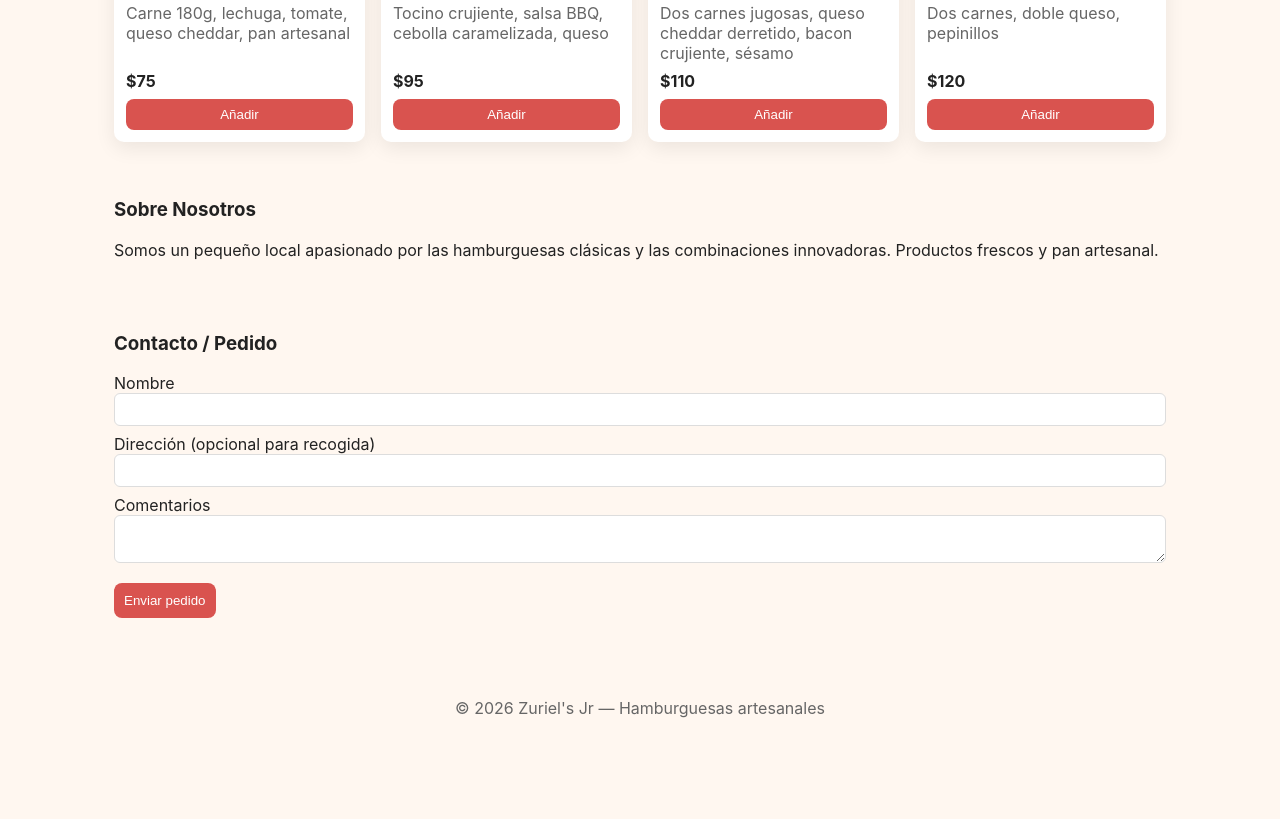
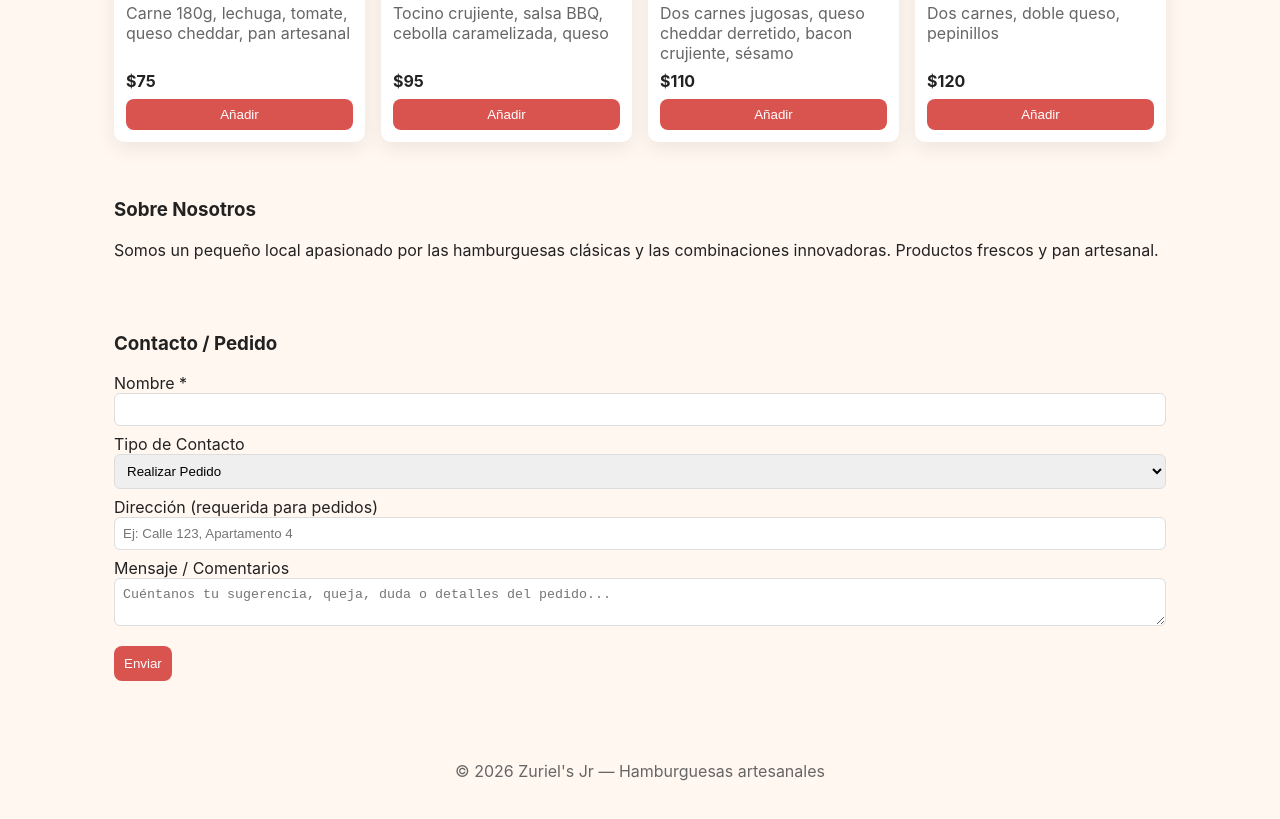
Before and after one commit to anasarady3-beep/Mi-pagina, a plain HTML site: page index.html in a window 1280 px wide. Shown: the part 1190-2009 px from the top of the page. Before the commit the page ends 1964 px from the top, so only its background shows below. Drawn offline with Linux system fonts and the light colour scheme.

Commit message:
Mejorar formulario de contacto y cambiar flujo de pago

```diff
--- a/index.html
+++ b/index.html
@@ -73,16 +73,28 @@
       <section id="contact" class="container contact">
         <h3>Contacto / Pedido</h3>
         <form id="order-form">
-          <label>Nombre
+          <label>Nombre *
             <input type="text" id="customer-name" required />
           </label>
-          <label>Dirección (opcional para recogida)
-            <input type="text" id="customer-address" />
+
+          <label>Tipo de Contacto
+            <select id="contact-type">
+              <option value="order">Realizar Pedido</option>
+              <option value="suggestion">Sugerencia</option>
+              <option value="complaint">Queja</option>
+              <option value="doubt">Duda o Pregunta</option>
+            </select>
           </label>
-          <label>Comentarios
-            <textarea id="customer-notes"></textarea>
+
+          <label>Dirección (requerida para pedidos)
+            <input type="text" id="customer-address" placeholder="Ej: Calle 123, Apartamento 4" />
           </label>
-          <button type="submit">Enviar pedido</button>
+
+          <label>Mensaje / Comentarios
+            <textarea id="customer-notes" placeholder="Cuéntanos tu sugerencia, queja, duda o detalles del pedido..."></textarea>
+          </label>
+
+          <button type="submit">Enviar</button>
         </form>
       </section>
     </main>
--- a/script.js
+++ b/script.js
@@ -68,14 +68,28 @@ cartClose.addEventListener('click',()=>cartEl.setAttribute('aria-hidden','true')
 
 checkoutBtn.addEventListener('click',()=>{
   if(cart.length===0){alert('Tu carrito está vacío. Añade productos antes de pagar.');return}
-  const name = document.getElementById('customer-name').value || 'Cliente';
+  const address = document.getElementById('customer-address').value;
+  if(!address.trim()){alert('Por favor, ingresa tu dirección de entrega antes de pagar.');return}
   document.getElementById('payment-modal').setAttribute('aria-hidden', 'false');
 });
 
 document.getElementById('order-form').addEventListener('submit',e=>{
   e.preventDefault();
-  if(cart.length===0){alert('Agrega al menos una hamburguesa al carrito antes de enviar el pedido.');return}
-  checkoutBtn.click();
+  const contactType = document.getElementById('contact-type').value;
+  const name = document.getElementById('customer-name').value;
+  const address = document.getElementById('customer-address').value;
+
+  // Si es pedido, validar carrito y dirección
+  if(contactType === 'order'){
+    if(cart.length===0){alert('Agrega al menos una hamburguesa al carrito antes de enviar el pedido.');return}
+    if(!address.trim()){alert('Por favor, ingresa tu dirección de entrega.');return}
+    checkoutBtn.click();
+  } else {
+    // Para sugerencias, quejas y dudas
+    if(!name.trim()){alert('Por favor, ingresa tu nombre.');return}
+    alert(`¡Gracias por tu ${contactType === 'suggestion' ? 'sugerencia' : contactType === 'complaint' ? 'comentario' : 'pregunta'}!\n\nNos pondremos en contacto pronto.`);
+    document.getElementById('order-form').reset();
+  }
 });
 
 // Modal de Pago
--- a/styles.css
+++ b/styles.css
@@ -43,7 +43,7 @@ body{font-family:Inter,Segoe UI,Roboto,Arial,sans-serif;margin:0;background:var(
 .checkout{width:100%;margin-top:12px;background:#2b8a3e;color:#fff;padding:10px;border-radius:8px;border:none;cursor:pointer}
 .site-footer{padding:16px 0;text-align:center;color:var(--muted)}
 form label{display:block;margin-bottom:8px}
-form input,form textarea{width:100%;padding:8px;border-radius:6px;border:1px solid #ddd}
+form input,form textarea,form select{width:100%;padding:8px;border-radius:6px;border:1px solid #ddd}
 form button{background:var(--accent);color:#fff;padding:10px;border-radius:8px;border:none;margin-top:8px}
 .promotions-section{background:linear-gradient(90deg,rgba(217,83,79,0.1),rgba(217,83,79,0.05));padding:32px 0}
 .promotions h3{margin-top:0;text-align:center;font-size:1.6rem;color:var(--accent)}
```
